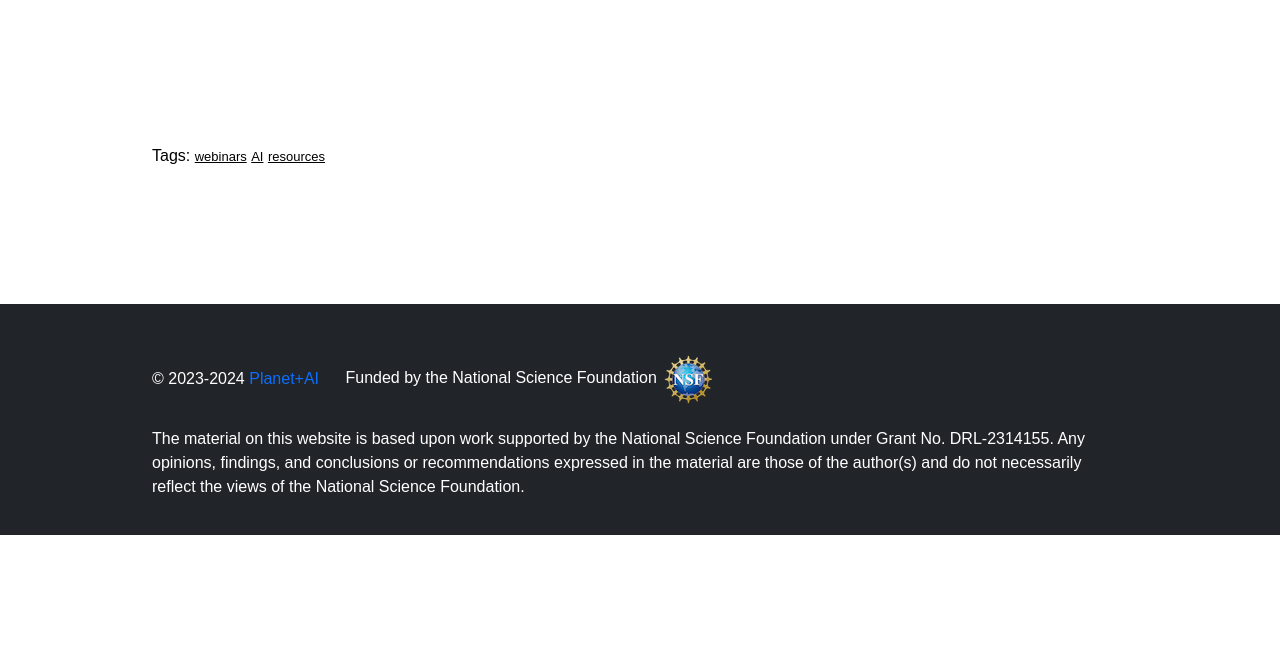
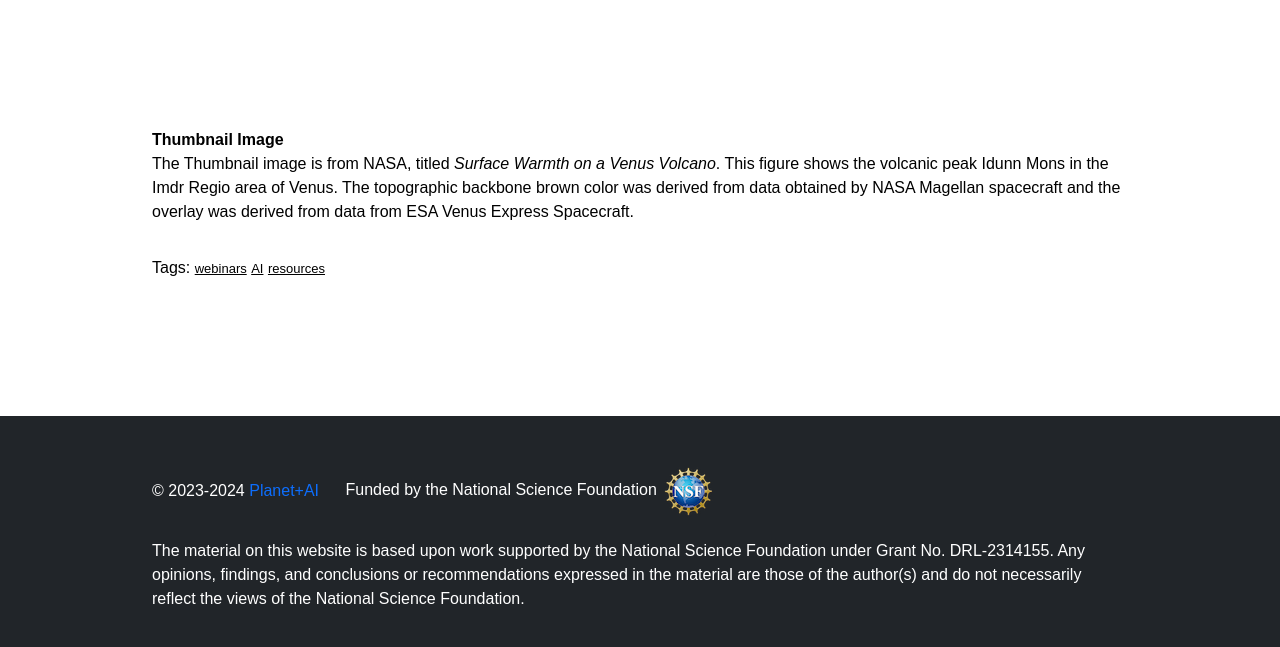
Before and after one commit to planet-ai-2023/planet-ai-2023.github.io, a Jekyll site: the page built from _posts/2024-1-11-recorded-webinar-creative-video-understanding-editing-generation.md, in a window 1280 px wide. Shown: the part 616-1263 px from the top of the page. Built offline with Jekyll 4.4.1, drawn with Linux system fonts in a browser that asks for light colours; before the commit the page ends 1151 px from its top, so only the background shows below that.

Commit message:
Add files via upload

```diff
--- a/_posts/2024-1-11-recorded-webinar-creative-video-understanding-editing-generation.md
+++ b/_posts/2024-1-11-recorded-webinar-creative-video-understanding-editing-generation.md
@@ -15,3 +15,6 @@ tags: [ webinars, AI, resources ]
 
 <br>
 <br>
+
+**Thumbnail Image**
+The Thumbnail image is from NASA, titled *Surface Warmth on a Venus Volcano*. This figure shows the volcanic peak Idunn Mons in the Imdr Regio area of Venus. The topographic backbone brown color was derived from data obtained by NASA Magellan spacecraft and the overlay was derived from data from ESA Venus Express Spacecraft.
```
Also changed, not shown: other parts of _posts/2024-1-11-recorded-webinar-creative-video-understanding-editing-generation.md (+1 -1 lines).
